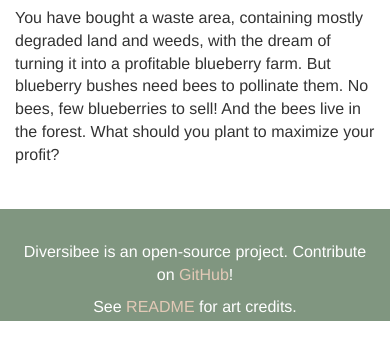
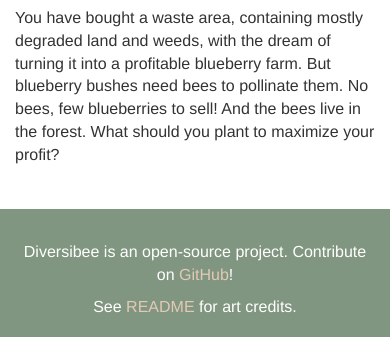
Before and after one commit to jvamosi/Diversibee, a plain HTML site: page index.html in a window 390 px wide. Shown: the part 707-1044 px from the top of the page. Drawn offline with nearby package versions, Linux system fonts and the light colour scheme; a script that the page names is missing.

Commit message:
Fix gap sometimes left beneath footer
On phones, there was a small gap left when you scrolled to the bottom
of the page. This seems to be because the footer wasn't quite big
enough for the content.

```diff
--- a/css/style.css
+++ b/css/style.css
@@ -157,8 +157,8 @@ html, body {
 }
 .wrapper {
   min-height: 100%;
-  margin: 0 auto -7rem; /* bottom margin is the negative of the footer height */
+  margin: 0 auto -8rem; /* bottom margin is the negative of the footer height */
 }
 .footer, .pusher {
-  height: 7rem; /* .push must be the same height as .footer */
+  height: 8rem; /* .push must be the same height as .footer */
 }
```
